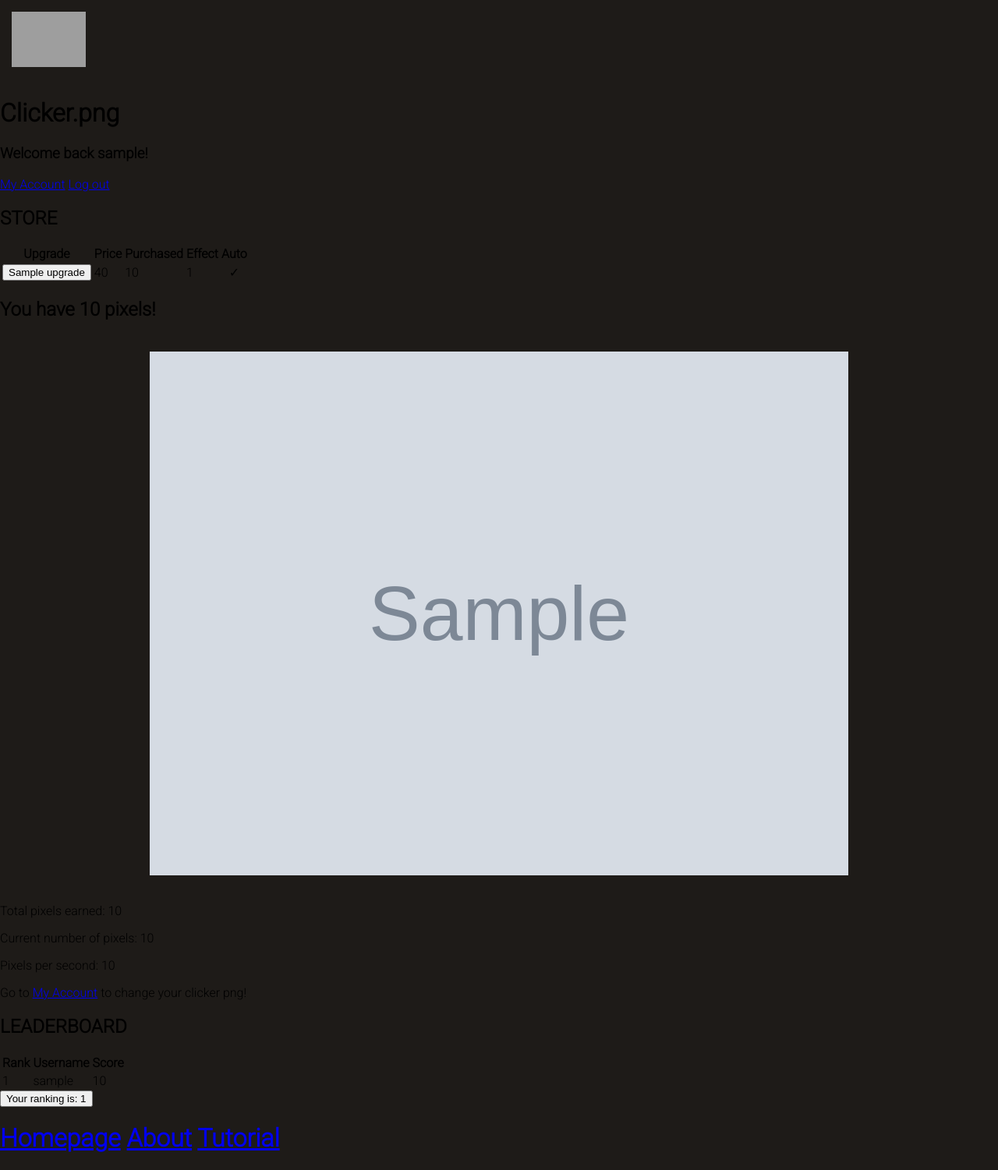
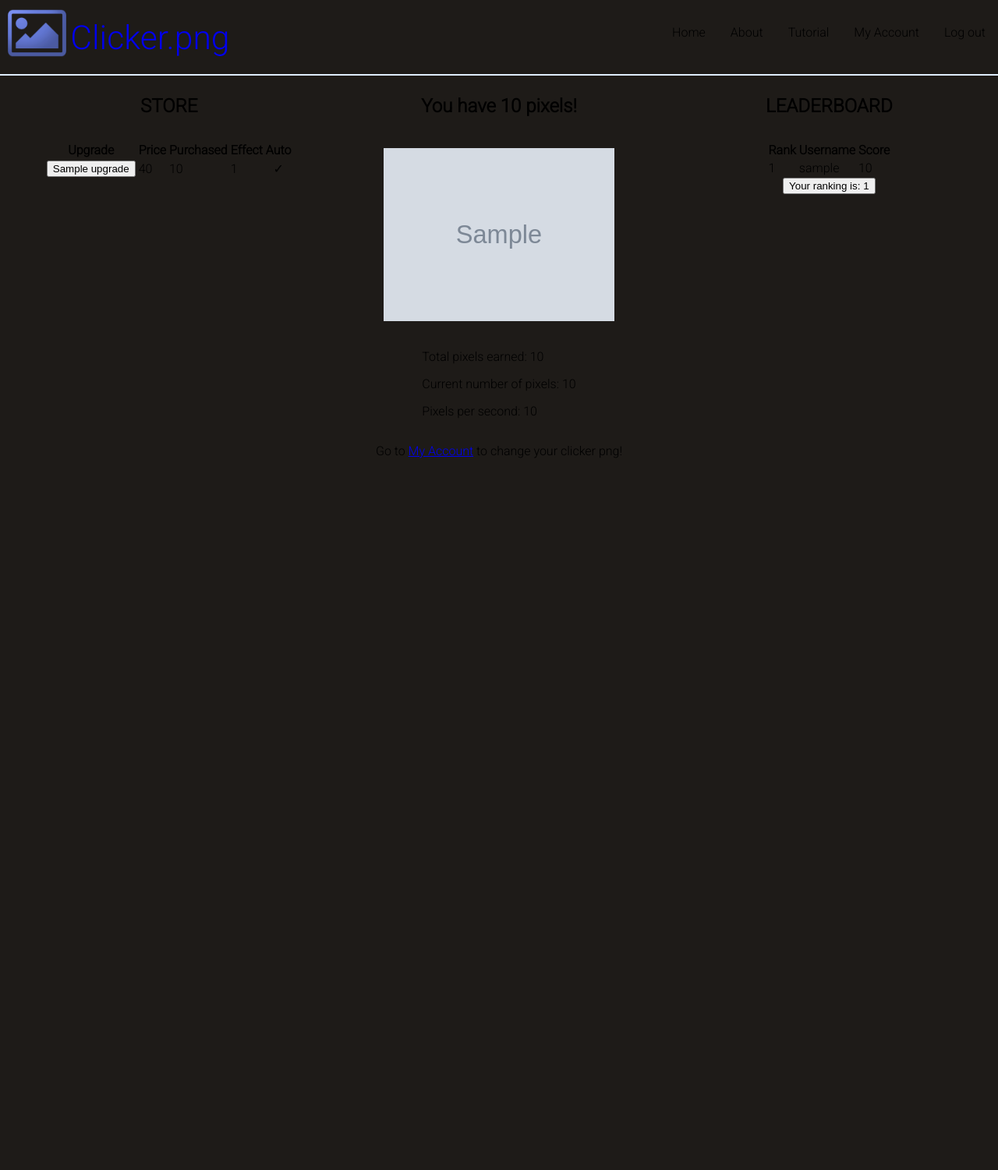
Before and after one commit to Hippodoodle/clicker.png, a Django app: page /clicker_app/ in a window 1280 px wide. Shown: the whole page at 78% size. After the commit the page ends 588 px from the top, so only its background shows below. Run offline with Django 3.2, Linux system fonts and the light colour scheme; a user stored in the database is signed in; tables that the repository leaves empty hold one stand-in row (values such as "Sample post"); grey boxes marked "Sample" are stand-in pictures; parts of the project's set-up code (start-up, migrations or seed data) failed here and were passed over; grey boxes are pictures that could not be loaded.

Commit message:
Update html templates to be more consistent
Removed custom html tags. Replaced footer and header tags with div tags
and moved footer content to header menu bar. Moved header items into
list tags for consistency. Renamed class and id fields to be more
comprehensive and consistent.

```diff
--- a/templates/clicker_app/base.html
+++ b/templates/clicker_app/base.html
@@ -24,43 +24,34 @@
 </head>
 
 <body>
-    <header>
-        <img src="{% static 'images/logo.jpg' %}" width="95" height="71" alt="Logo" style="padding: 15px;" />
-        <h1><span id="logo">Clicker.png</span></h1>
-        <div class="top_right">
-            {% block top_right %}
-            {% if user.is_authenticated %}
+    <ul class="header">
+        <li class="logo">
+            <a href="{% url 'clicker_app:index' %}">
+                <img src="{% static 'images/logo.png' %}" alt="Logo" />
+            </a>
+            <a href="{% url 'clicker_app:index' %}">
+                Clicker.png
+            </a>
+        </li>
+        <li class="spacer"></li>
+        <li class="header-link"><a href="{% url 'clicker_app:index' %}">Home</a></li>
+        <li class="header-link"><a href="{% url 'clicker_app:about' %}">About</a></li>
+        <li class="header-link"><a href="{% url 'clicker_app:tutorial' %}">Tutorial</a></li>
 
-            <h3>Welcome back {{ user }}!</h3>
-            <a href="{% url 'clicker_app:myaccount' %}">My Account</a>
-            <a href="{% url 'clicker_app:logout' %}">Log out</a>
-
-            {% else %}
-            <button>
-                <a href="{% url 'clicker_app:login' %}">Log in</a>
-            </button>
-            or
-            <button>
-                <a href="{% url 'clicker_app:signup' %}">Sign up</a>
-            </button>
-            {% endif %}
-            {% endblock %}
-        </div>
-    </header>
+        {% block top_right %}
+        {% if user.is_authenticated %}
+        <li class="header-link"><a href="{% url 'clicker_app:myaccount' %}">My Account</a></li>
+        <li class="header-link"><a href="{% url 'clicker_app:logout' %}">Log out</a></li>
+        {% else %}
+        <li class="header-link"><a href="{% url 'clicker_app:login' %}">Log in</a></li>
+        <li class="header-link"><a href="{% url 'clicker_app:signup' %}">Sign up</a></li>
+        {% endif %}
+        {% endblock %}
+    </ul>
 
     {% block body_block %}
     default block
     {% endblock %}
-
-    <footer>
-        <h1>
-            <span class="foot_link"><a href="{% url 'clicker_app:index' %}">Homepage</a></span>
-            <span class="foot_link"><a href="{% url 'clicker_app:about' %}">About</a></span>
-            <span class="foot_link"><a href="{% url 'clicker_app:tutorial' %}">Tutorial</a></span>
-        </h1>
-    </footer>
-
-
 </body>
 
 </html>
--- a/templates/clicker_app/index.html
+++ b/templates/clicker_app/index.html
@@ -7,8 +7,8 @@
 {% endblock %}
 
 {% block body_block %}
-<div id="pain">
-    <leftpane>
+<div class="body-container">
+    <div class="leftpane">
         <h2 class="pane-title">STORE</h2>
         <table>
             <tr>
@@ -40,14 +40,14 @@
             </tr>
             {% endfor %}
         </table>
-    </leftpane>
-    <middlepane>
+    </div>
+    <div class="middlepane">
         <h2 class="pane-title">You have <strong id="points_count">{{ user.account.points }}</strong> pixels!</h2>
 
         {% if user.is_authenticated %}
         <img src="{{ MEDIA_URL }}{{ user.account.image }}" alt="Clicker image" id="clicker" data-user="{{ user.id }}" data-csrf="{{ csrf_token }}" data-cps="{{ cps }}" data-click-upgraded="{{ upgraded_click }}">
         {% else %}
-        <img src="{% static 'images/logo.jpg' %}" alt="Clicker image" id="clicker" data-user="{{ user.id }}" data-csrf="{{ csrf_token }}" data-cps="{{ cps }}" data-click-upgraded="{{ upgraded_click }}">
+        <img src="{% static 'images/logo.png' %}" alt="Clicker image" id="clicker" data-user="{{ user.id }}" data-csrf="{{ csrf_token }}" data-cps="{{ cps }}" data-click-upgraded="{{ upgraded_click }}">
         {% endif %}
 
         <div class="plain">
@@ -60,8 +60,8 @@
         {% else %}
         <p id="upload-png-message"><a href="{% url 'clicker_app:signup' %}">Sign Up</a> to upload your own clicker png!</p>
         {% endif %}
-    </middlepane>
-    <rightpane>
+    </div>
+    <div class="rightpane">
         <h2 class="pane-title">LEADERBOARD</h2>
         <table>
             <tr>
@@ -84,7 +84,7 @@
         <button>Your ranking is: {{forloop.counter}}</button>
         {%endif%}
         {%endfor%}
-    </rightpane>
+    </div>
 </div>
 <script src="{% static 'js/auto-click.js' %}" crossorigin="anonymous"></script>
 {% endblock %}
```
